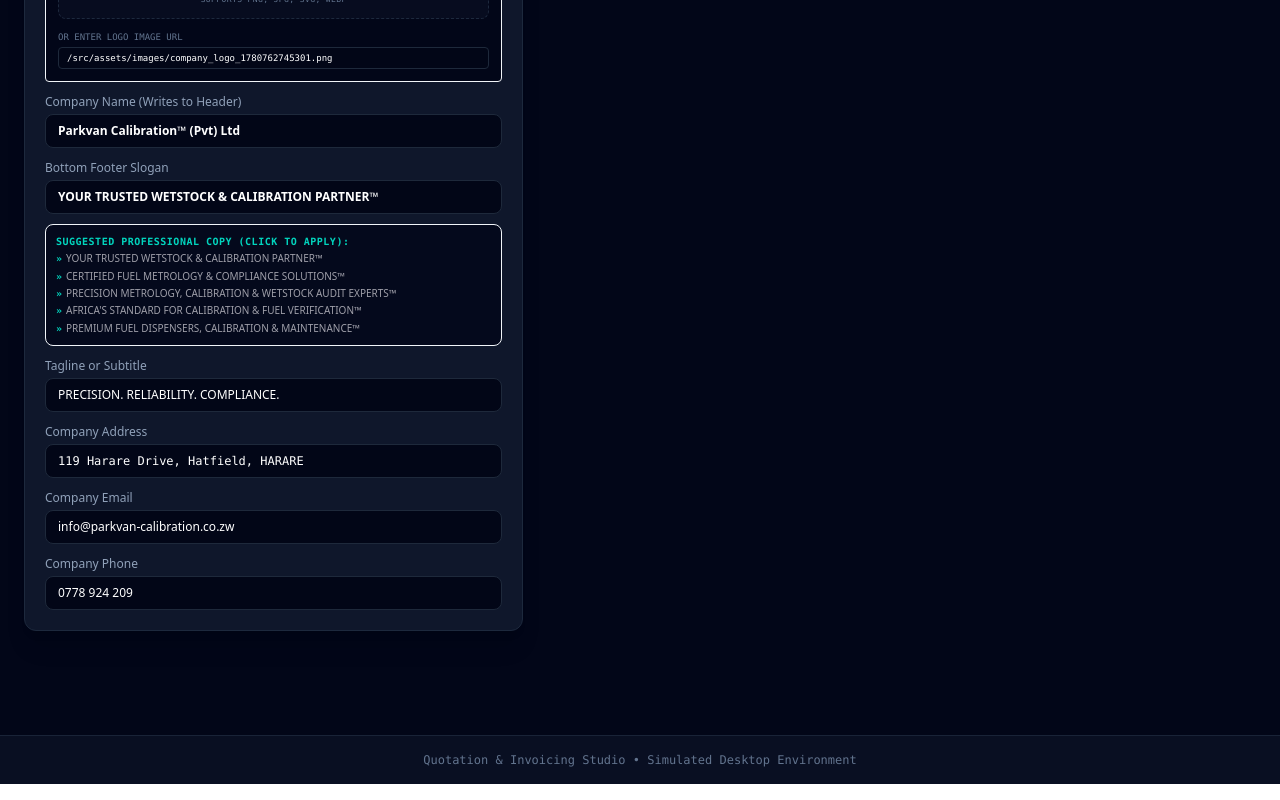
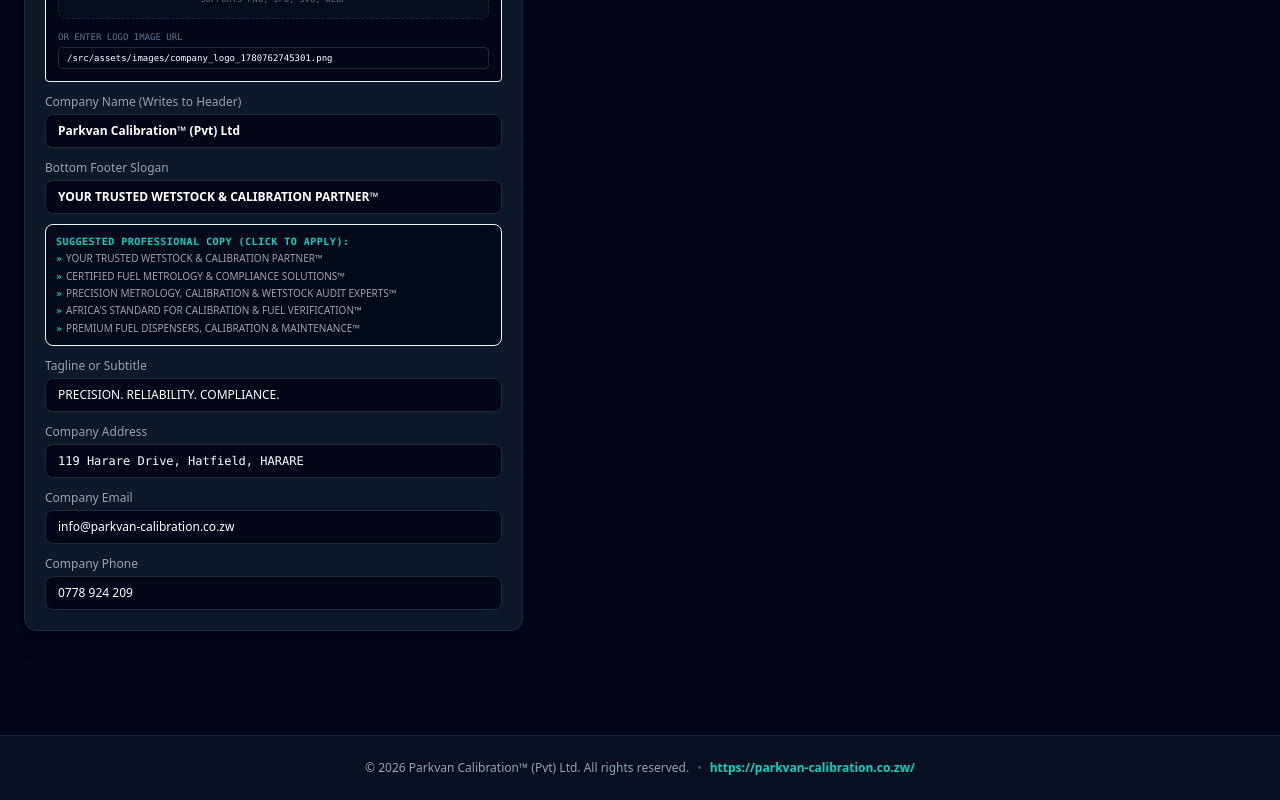
Before and after one commit to ParkvanCal/Invoice-Generator, a React (Vite) app: page / in a window 1280 px wide. Shown: the part 1518-2318 px from the top of the page. Built offline with nearby package versions, Linux system fonts and the light colour scheme.

Commit message:
feat: update footer branding and link
Replace the generic footer with Parkvan Calibration branding and a direct link to the company website.

```diff
--- a/src/App.tsx
+++ b/src/App.tsx
@@ -2268,8 +2268,17 @@
 
       </main>
 
-      <footer className="bg-slate-900/60 border-t border-slate-800/80 p-4 text-center text-xs text-slate-500 mt-20 font-mono print:hidden">
-        Quotation & Invoicing Studio • Simulated Desktop Environment
+      <footer className="bg-slate-900/60 border-t border-slate-800/80 p-6 text-center text-xs text-slate-400 mt-20 font-sans print:hidden flex flex-col sm:flex-row items-center justify-center gap-2">
+        <span>© 2026 Parkvan Calibration™ (Pvt) Ltd. All rights reserved.</span>
+        <span className="hidden sm:inline text-slate-600">•</span>
+        <a
+          href="https://parkvan-calibration.co.zw/"
+          target="_blank"
+          rel="noopener noreferrer"
+          className="text-teal-400 hover:text-teal-300 font-bold hover:underline"
+        >
+          https://parkvan-calibration.co.zw/
+        </a>
       </footer>
 
     </div>
```
